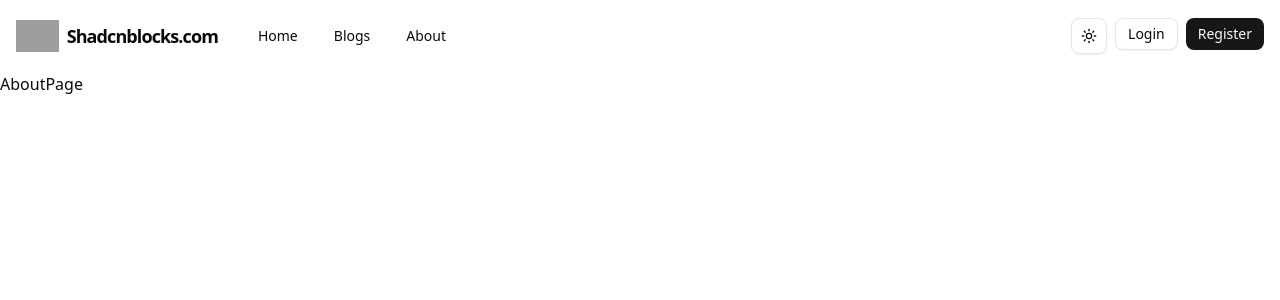
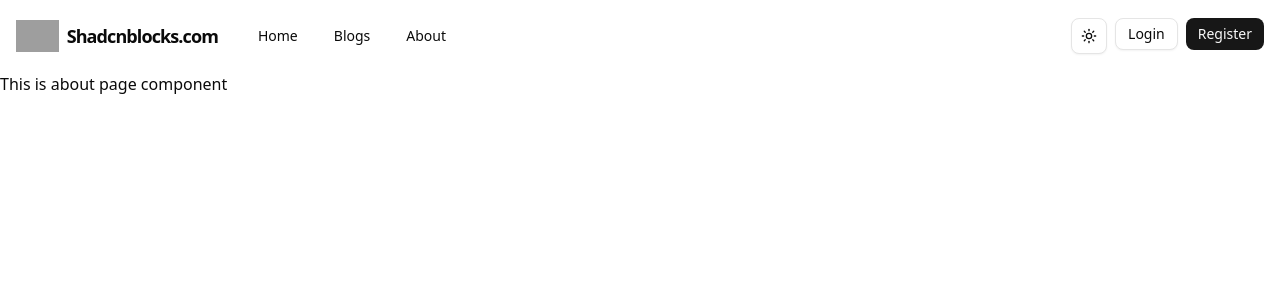
Before and after one commit to Amitsengupta332/blog-application-frontend, a Next.js app: page /about in a window 1280 px wide. Shown: the top 300 px of the page. Built offline with nearby package versions, Linux system fonts and the light colour scheme; grey boxes are pictures that could not be loaded.

Commit message:
Understanding loading.js and error.js files

```diff
--- /dev/null
+++ b/src/app/about/error.tsx
@@ -0,0 +1,23 @@
+"use client";
+
+import { useEffect } from "react";
+
+export default function AboutError({
+  error,
+  reset,
+}: {
+  error: Error & { digest?: string };
+  reset: () => void;
+}) {
+  useEffect(() => {
+    //* We can pass this error to a logger
+    console.error(error);
+  }, []);
+
+  return (
+    <div>
+      <h1> Something Went Wrong: Please try again </h1>
+      <button onClick={() => reset()}>Retry</button>
+    </div>
+  );
+}
--- /dev/null
+++ b/src/app/about/loading.tsx
@@ -0,0 +1,7 @@
+export default function AboutLoading() {
+  return (
+    <div>
+      <h1> Loading... </h1>
+    </div>
+  );
+}
--- a/src/app/about/page.tsx
+++ b/src/app/about/page.tsx
@@ -1,9 +1,15 @@
-import React from 'react'
+"use client";
 
-const AboutPage = () => {
+export default function AboutPage() {
+  //* For simulating load time
+  // await new Promise((resolve) => setTimeout(resolve, 4000));
+
+  //* For simulating error
+  // throw new Error("Something went wrong");
+
   return (
-    <div>AboutPage</div>
-  )
+    <div>
+      <h1> This is about page component </h1>
+    </div>
+  );
 }
-
-export default AboutPage
```
